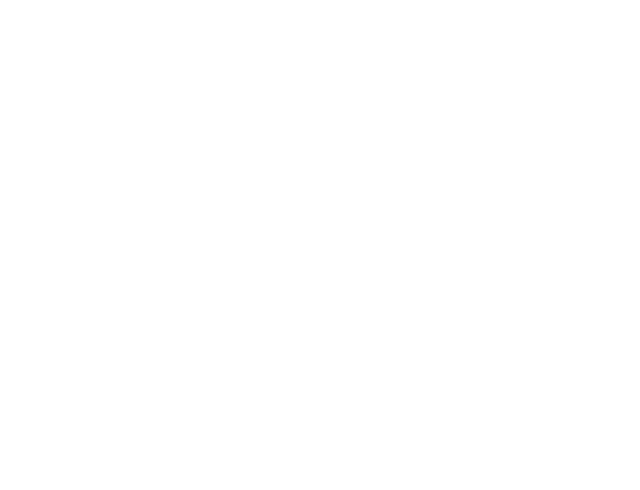
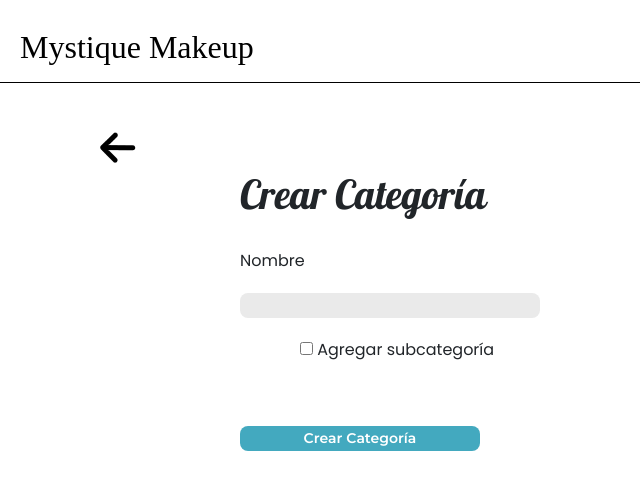
Before and after one commit to Isaac4918/MystiqueMakeup, a React (Create React App) app: page /account/manageCategories/createCategory in a window 1280 px wide. Before the commit this address had no page. Shown: the top 490 px of the page, without its empty margins (0-640 px from the left). Built offline with nearby package versions, Linux system fonts and the light colour scheme; a web font is replaced by a local one.

Commit message:
progress on category screens

```diff
--- a/src/App.js
+++ b/src/App.js
@@ -9,6 +9,8 @@
 import DeleteSubCategory from "./pages/DeleteSubCategory";
 import ProductManagement from "./pages/ProductManagement";
 import ProcessedPurchase from "./pages/ProcessedPurchase";
+import CreateCategory from "./pages/CreateCategory";
+import ModifyCategory from "./pages/ModifyCategory"
 
 function App() {
   return (
@@ -23,6 +25,8 @@
         <Route path="/account/manageCategories/deleteSubCategory" element={<DeleteSubCategory/>} />
         <Route path="/ProductManagement" element={<ProductManagement />} />
         <Route path="/ProcessedPurchase" element={<ProcessedPurchase />} />
+        <Route path="/account/manageCategories/createCategory" element={<CreateCategory />} />
+        <Route path="/account/manageCategories/modifyCategory" element={<ModifyCategory />} />
       </Routes>
     </Router>
   );
--- /dev/null
+++ b/src/pages/CreateCategory.js
@@ -0,0 +1,78 @@
+import React, { useState } from 'react';
+import '../styles/Category.css'
+import backButton from '../components/assets/back.png'
+import Navbar from "../components/Navbar"
+
+export function BackAccount(){
+    return(
+        <div className="backCategories">
+            <a href="/account/manageCategories"><img src={backButton} alt=""/></a>
+        </div>
+    )
+}
+
+export function InfoCategory(){
+    const [isChecked, setIsChecked] = useState(false);
+
+    const Check = () => {
+      setIsChecked(!isChecked);
+    };
+
+    return(
+        <div>
+            <h1>Crear Categoría</h1>
+            <label>Nombre</label>
+            <br />
+            <input type='text' name='nameCategory'/>
+            <br />
+            <label>
+                <input type="checkbox" name='addSubcategory' checked={isChecked} onChange={Check} />
+                &nbsp;Agregar subcategoría
+            </label>
+            <br />
+            {isChecked && <AddSubcategories />}
+            <br />
+            <button>Crear Categoría</button>
+        </div>
+    )
+}
+
+export function AddSubcategories(){
+    const [inputCount, setInputCount] = useState(0);
+    const [inputs, setInputs] = useState([]);
+
+    const handleInputChange = (event) => {
+        setInputCount(event.target.value);
+        const newInputs = [];
+        for(let i = 0; i < event.target.value; i++) {
+          newInputs.push(<input key={i} type="text" name='generateInputs'/>);
+        }
+        setInputs(newInputs);
+    }
+
+    return(
+        <div>
+            <label>
+                Cantidad de subcategorías:
+                &nbsp;<input type="number" name='numberInput' value={inputCount} onChange={handleInputChange} />
+            </label>
+            <br />
+            {inputs}
+        </div>
+    )
+}
+
+
+function CreateCategory(){
+    return(
+        <div>
+            <Navbar showIcons={false} />
+            <div className='createCategory'>
+                <BackAccount />
+                <InfoCategory/>
+            </div>
+        </div>
+    )
+}
+
+export default CreateCategory;
--- a/src/pages/DeleteSubCategory.js
+++ b/src/pages/DeleteSubCategory.js
@@ -23,7 +23,7 @@
     return(
         <div>
             <h1>Eliminar SubCategoría</h1>
-            <label>Seleccione una cateogría</label><br />
+            <label>Seleccione una cateogría: </label><br />
             <Dropdown isOpen={dropdown} toggle={OpenCloseDropdown}>
                 <DropdownToggle caret>
                    Categorías
--- a/src/pages/ManageCategories.js
+++ b/src/pages/ManageCategories.js
@@ -1,24 +1,44 @@
+import React, { useState } from 'react';
 import '../styles/Category.css'
 import Navbar from "../components/Navbar"
 import { useNavigate } from 'react-router-dom';
+import DeleteAccount from './DeleteAccount';
 
 export function MenuCategories(){
+  const [mostrarDeleteAccount, setMostrarDeleteAccount] = useState(false);
   const navigate = useNavigate();
 
+  const handleClick = () => {
+    setMostrarDeleteAccount(true);
+  }
+
+  const handleConfirmar = () => {
+    setMostrarDeleteAccount(false);
+  }
+
   const DeleteSubCategoryPage = () => {
-    navigate('/accountn/manageCategories/deleteSubCategory');
+    navigate('/account/manageCategories/deleteSubCategory');
+  };
+
+  const CreateCategoryPage = () => {
+    navigate('/account/manageCategories/createCategory');
+  };
+
+  const ModifyCategoryPage = () => {
+    navigate('/account/manageCategories/modifyCategory');
   };
 
   return(
     <div className='manageCategories'>
     <h1>Gestionar Categorías</h1>
-    <button>Crear Categoría</button><br />
+    <button onClick={CreateCategoryPage}>Crear Categoría</button><br />
     <br />
-    <button>Modificar Categoría</button><br />
+    <button onClick={ModifyCategoryPage}>Modificar Categoría</button><br />
     <br />
     <button onClick={DeleteSubCategoryPage}>Eliminar Subcategoría</button><br />
     <br />
-    <button>Eliminar Categoría</button><br />
+    <button onClick={handleClick}>Eliminar Categoría</button><br />
+    {mostrarDeleteAccount && <DeleteAccount onConfirmar={handleConfirmar} />}
     <br />
     <button name="backButton">Volver</button>
   </div>
--- a/src/pages/ModifyCategory.js
+++ b/src/pages/ModifyCategory.js
@@ -1,9 +1,94 @@
+import React, { useState } from 'react';
 import backButton from '../components/assets/back.png'
+import 'bootstrap/dist/css/bootstrap.min.css'
+import { Dropdown, DropdownItem, DropdownMenu, DropdownToggle } from 'reactstrap';
 
 export function BackAccount(){
     return(
         <div className="backAccount">
-            <a href="/"><img src={backButton} alt=""/></a>
+            <a href="/account/manageCategories"><img src={backButton} alt=""/></a>
         </div>
     )
 }
+
+export function searchCategory(){
+    const [dropdown, setDropdown] = useState(false);
+
+    const OpenCloseDropdown = () =>{
+        setDropdown(!dropdown);
+    }
+
+    return(
+        <div>
+            <h1>Modificar Categoría</h1>
+            <label>Seleccione una categoría: </label>
+            <Dropdown isOpen={dropdown} toggle={OpenCloseDropdown}>
+                <DropdownToggle caret />
+
+                <DropdownMenu>
+                    <DropdownItem>Terror</DropdownItem>
+                    <DropdownItem>Fantasía</DropdownItem>
+                </DropdownMenu>
+            </Dropdown>
+        </div>
+    )
+}
+
+export function updateInfo(){
+    const [isChecked, setIsChecked] = useState(false);
+
+    const Check = () => {
+      setIsChecked(!isChecked);
+    };
+
+    return(
+        <div>
+            <label>Nombre</label>
+            <br />
+            <input type='text' name='nameCategory'/>
+            <br />
+            <label>
+                <input type="checkbox" name='updateSubcategory' checked={isChecked} onChange={Check} />
+                &nbsp;Modificar subcategoría
+            </label>
+        <br />
+        {isChecked && <UpdateSubcategories />}
+        <br />
+        <button>Modificar Categoría</button>
+    </div>
+    )
+}
+
+
+export function UpdateSubcategories(){
+    const [inputCount, setInputCount] = useState(0);
+    const [inputs, setInputs] = useState([]);
+
+    const handleInputChange = (event) => {
+        setInputCount(event.target.value);
+        const newInputs = [];
+        for(let i = 0; i < event.target.value; i++) {
+          newInputs.push(<input key={i} type="text" name='generateInputs'/>);
+        }
+        setInputs(newInputs);
+    }
+
+    return(
+        <div>
+            <label>
+                Cantidad de subcategorías:
+                &nbsp;<input type="number" name='numberInput' value={inputCount} onChange={handleInputChange} />
+            </label>
+            <br />
+            {inputs}
+        </div>
+    )
+}
+
+
+
+function ModifyCategory(){
+
+}
+
+export default ModifyCategory;
--- a/src/styles/Category.css
+++ b/src/styles/Category.css
@@ -38,3 +38,66 @@
     background-color: #EAEAEA;
     color: black;
 }
+
+/*-------------------- CREATE CATEGORY --------------------------------------------------*/
+.createCategory .backCategories{
+    margin-top: 40px;
+    margin-left: 100px;
+}
+
+.createCategory h1{
+    font-family: 'Pattaya';
+    margin-left: 240px;
+}
+
+.createCategory label{
+    font-family: 'Poppins';
+    margin-top: 20px;
+    margin-left: 240px;
+}
+
+.createCategory input[name='nameCategory']{
+    margin-left: 240px;
+    background-color: #EAEAEA;
+    border-radius: 8px;
+    border: none;
+    width: 300px;
+    height: 25px;
+    margin-top: 20px;
+}
+
+.createCategory input[name='addSubcategory']{
+    margin-left: 60px;
+}
+
+.createCategory input[name='generateInputs']{
+    margin-left: 240px;
+    margin-top: 10px;
+    background-color: #EAEAEA;
+    border-radius: 8px;
+    border: none;
+    width: 300px;
+    height: 25px;
+}
+
+.createCategory input[name='numberInput']{
+    background-color: #EAEAEA;
+    border-radius: 8px;
+    width: 40px;
+    height: 30px;
+    border: none;
+}
+
+.createCategory button{
+    font-family: 'Monserrat';
+    margin-left: 240px;
+    margin-top: 40px;
+    background-color: #43A9BF;
+    border-radius: 8px;
+    border: none;
+    cursor: pointer;
+    font-size: 14px;
+    color: white;
+    width: 240px;
+    height: 25px;
+}
--- a/src/styles/Navbar.css
+++ b/src/styles/Navbar.css
@@ -5,6 +5,7 @@
   background: white;
   border-bottom: 1.5px solid black;
   padding: 2px 20px;
+  margin-top: 20px;
 }
 
 @font-face {
@@ -19,8 +20,9 @@
 }
 
 .leftSide {
-  font-size: 1.3rem;
+  font-size: 1.5rem;
   transition: all 0.3s ease;
+  margin-left: 20px;
 }
 
 .rightSide {
```
Also changed, not shown: src/pages/ManageAdmin.js (added), 1 other file (tests, documents, lock files or other folders).
